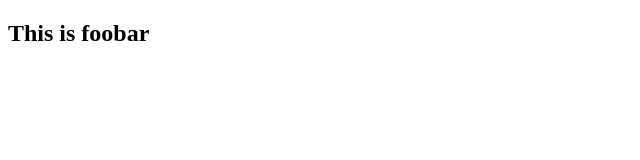
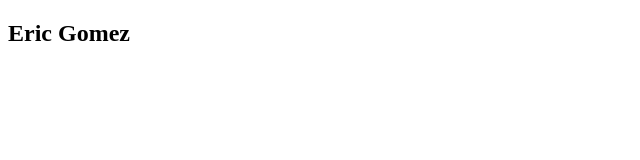
Before and after one commit to EricDGomez/foobar, a plain HTML site: page index.html in a window 1280 px wide. Shown: the full height of the page, 0-640 px from the left. Drawn offline with Linux system fonts and the light colour scheme.

Commit message:
update h2 with my name

```diff
--- a/index.html
+++ b/index.html
@@ -7,6 +7,6 @@
     <title>Document</title>
   </head>
   <body>
-    <h2>This is foobar</h2>
+    <h2>Eric Gomez</h2>
   </body>
 </html>
```
